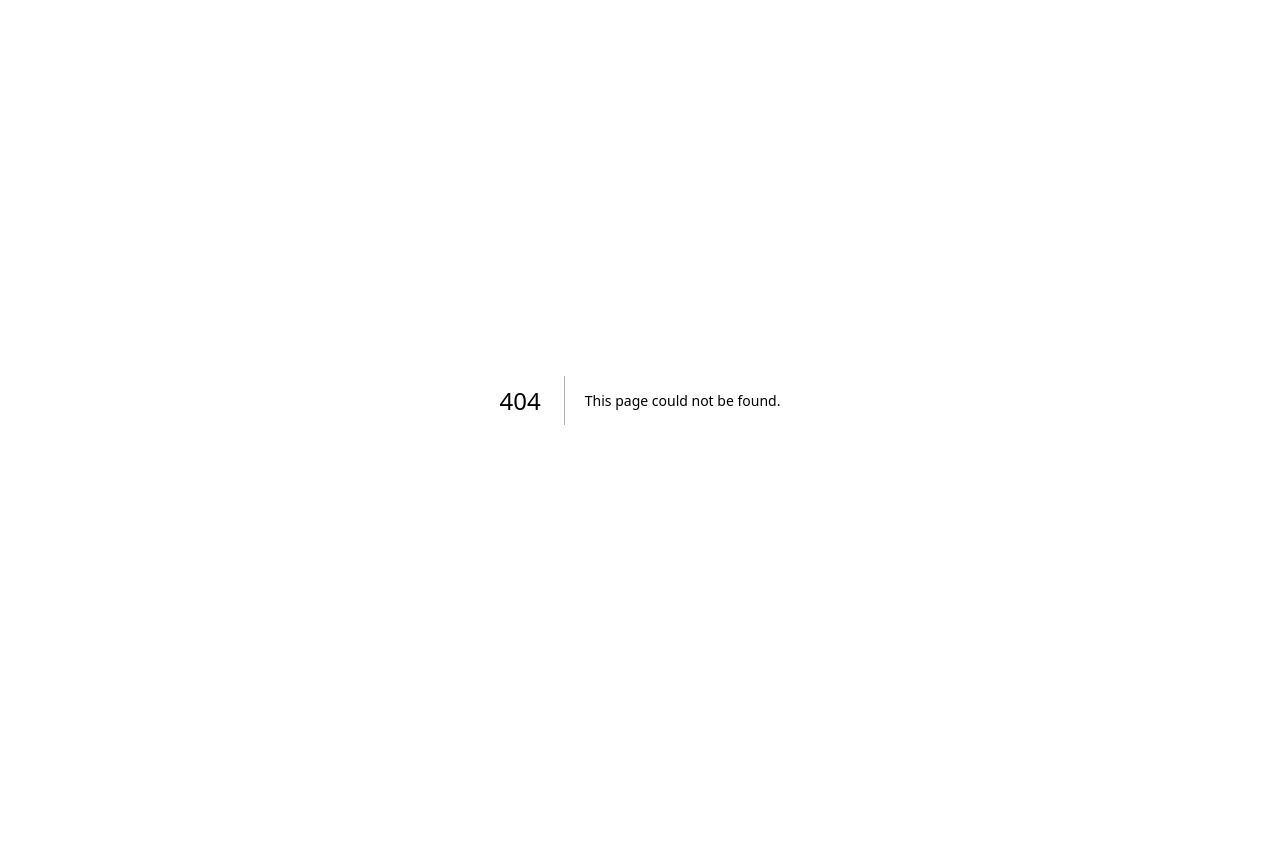
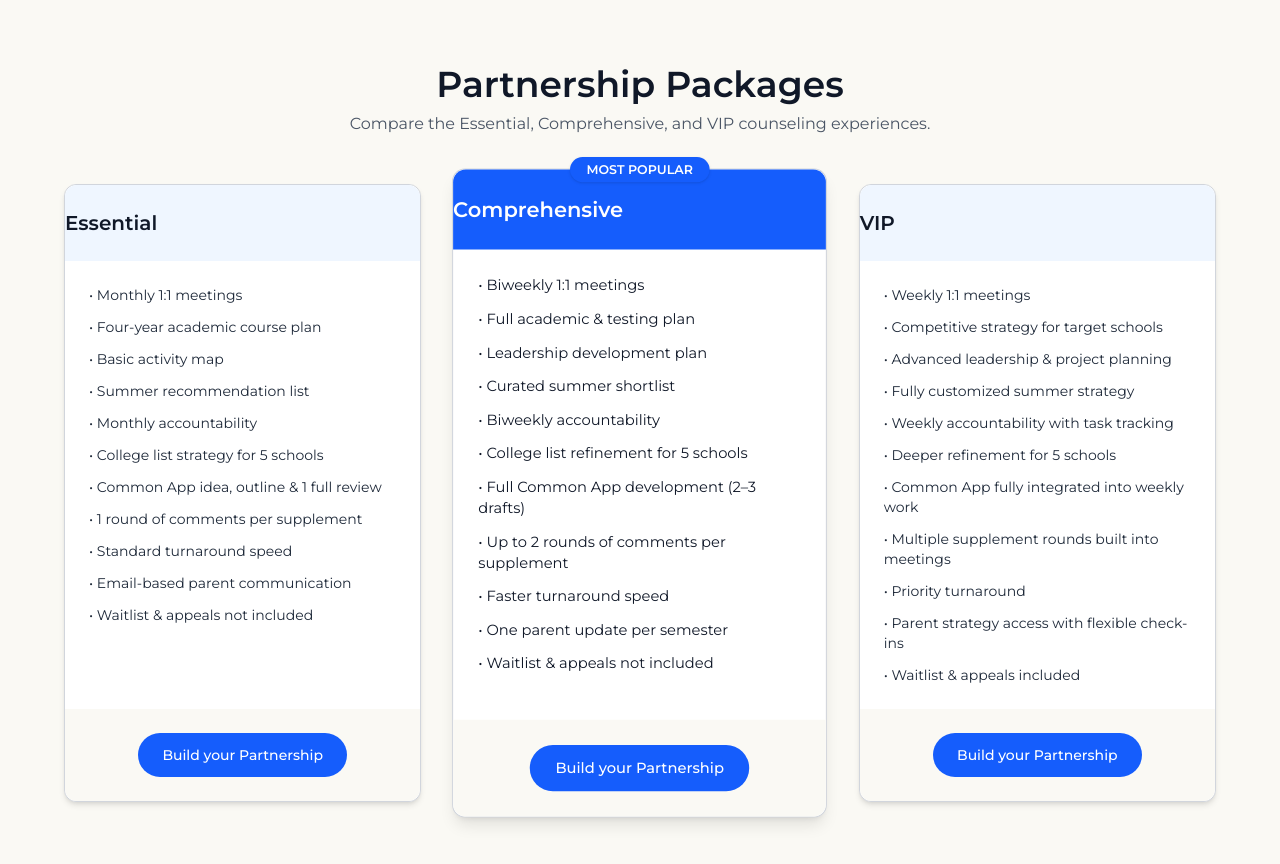
Before and after one commit to Aaron-Sapient/admissionspartners, a Next.js app: page /packages in a window 1280 px wide. Before the commit this address had no page. Before the commit the page ends 800 px from the top, so only its background shows below. Built offline with nearby package versions, Linux system fonts and the light colour scheme.

Commit message:
hyperlink pacakges

```diff
--- /dev/null
+++ b/app/packages/page.js
@@ -0,0 +1,119 @@
+// app/packages/page.js
+import React from "react";
+
+export const metadata = {
+  title: "Admissions Partners | Package Details",
+};
+
+export default function PackagesPage() {
+  return (
+    <div className="min-h-screen bg-[#faf9f4] py-16 px-4 font-[Montserrat]">
+      <div className="max-w-6xl mx-auto text-center mb-12">
+        <h1 className="text-4xl font-semibold text-gray-900 mb-2">
+          Partnership Packages
+        </h1>
+        <p className="text-gray-600">
+          Compare the Essential, Comprehensive, and VIP counseling experiences.
+        </p>
+      </div>
+
+      <div className="grid grid-cols-1 md:grid-cols-3 gap-10 max-w-6xl mx-auto">
+
+        {/* ESSENTIAL */}
+        <div className="bg-white border border-gray-300 rounded-xl shadow-md flex flex-col">
+          <div className="bg-blue-50 py-6 rounded-t-xl">
+            <h2 className="text-xl font-semibold text-gray-900">Essential</h2>
+          </div>
+
+          <ul className="px-6 py-6 text-left text-sm text-gray-800 space-y-3 flex-1">
+            <li>• Monthly 1:1 meetings</li>
+            <li>• Four-year academic course plan</li>
+            <li>• Basic activity map</li>
+            <li>• Summer recommendation list</li>
+            <li>• Monthly accountability</li>
+            <li>• College list strategy for 5 schools</li>
+            <li>• Common App idea, outline & 1 full review</li>
+            <li>• 1 round of comments per supplement</li>
+            <li>• Standard turnaround speed</li>
+            <li>• Email-based parent communication</li>
+            <li>• Waitlist & appeals not included</li>
+          </ul>
+
+          <div className="py-6 bg-[#faf9f4] rounded-b-xl text-center">
+            <a
+              href="/partnership"
+              className="inline-block bg-blue-600 text-white px-6 py-3 rounded-full text-sm font-medium hover:bg-blue-700 transition"
+            >
+              Build your Partnership
+            </a>
+          </div>
+        </div>
+
+        {/* COMPREHENSIVE — MOST POPULAR */}
+        <div className="bg-white border border-gray-300 rounded-xl shadow-lg flex flex-col relative scale-105">
+          <div className="absolute -top-3 left-1/2 -translate-x-1/2 bg-blue-600 text-white text-xs font-semibold px-4 py-1 rounded-full shadow">
+            MOST POPULAR
+          </div>
+
+          <div className="bg-blue-600 py-6 rounded-t-xl text-white">
+            <h2 className="text-xl font-semibold">Comprehensive</h2>
+          </div>
+
+          <ul className="px-6 py-6 text-left text-sm text-gray-900 space-y-3 flex-1">
+            <li>• Biweekly 1:1 meetings</li>
+            <li>• Full academic & testing plan</li>
+            <li>• Leadership development plan</li>
+            <li>• Curated summer shortlist</li>
+            <li>• Biweekly accountability</li>
+            <li>• College list refinement for 5 schools</li>
+            <li>• Full Common App development (2–3 drafts)</li>
+            <li>• Up to 2 rounds of comments per supplement</li>
+            <li>• Faster turnaround speed</li>
+            <li>• One parent update per semester</li>
+            <li>• Waitlist & appeals not included</li>
+          </ul>
+
+          <div className="py-6 bg-[#faf9f4] rounded-b-xl text-center">
+            <a
+              href="/partnership"
+              className="inline-block bg-blue-600 text-white px-6 py-3 rounded-full text-sm font-medium hover:bg-blue-700 transition"
+            >
+              Build your Partnership
+            </a>
+          </div>
+        </div>
+
+        {/* VIP */}
+        <div className="bg-white border border-gray-300 rounded-xl shadow-md flex flex-col">
+          <div className="bg-blue-50 py-6 rounded-t-xl">
+            <h2 className="text-xl font-semibold text-gray-900">VIP</h2>
+          </div>
+
+          <ul className="px-6 py-6 text-left text-sm text-gray-800 space-y-3 flex-1">
+            <li>• Weekly 1:1 meetings</li>
+            <li>• Competitive strategy for target schools</li>
+            <li>• Advanced leadership & project planning</li>
+            <li>• Fully customized summer strategy</li>
+            <li>• Weekly accountability with task tracking</li>
+            <li>• Deeper refinement for 5 schools</li>
+            <li>• Common App fully integrated into weekly work</li>
+            <li>• Multiple supplement rounds built into meetings</li>
+            <li>• Priority turnaround</li>
+            <li>• Parent strategy access with flexible check-ins</li>
+            <li>• Waitlist & appeals included</li>
+          </ul>
+
+          <div className="py-6 bg-[#faf9f4] rounded-b-xl text-center">
+            <a
+              href="/partnership"
+              className="inline-block bg-blue-600 text-white px-6 py-3 rounded-full text-sm font-medium hover:bg-blue-700 transition"
+            >
+              Build your Partnership
+            </a>
+          </div>
+        </div>
+
+      </div>
+    </div>
+  );
+}
--- a/components/partnership/BasePackageSelector.jsx
+++ b/components/partnership/BasePackageSelector.jsx
@@ -14,9 +14,15 @@ export default function BasePackageSelector({
         <div className="w-6 h-6 rounded-full bg-gray-300 flex items-center justify-center text-white text-sm font-semibold">
           2
         </div>
-        <h2 className="text-lg font-semibold">
-          Choose your base counseling package
-        </h2>
+       <h2 className="text-lg font-semibold">
+  Choose your{" "}
+  <a
+    href="https://www.admissions.partners/#packages"
+    className="text-blue-600 underline hover:text-blue-800 transition"
+  >
+    base counseling package
+  </a>
+</h2>
       </div>
       <div className="grid grid-cols-3 gap-4">
         {packages.map((pkg) => {
--- a/components/partnership/Coaching.jsx
+++ b/components/partnership/Coaching.jsx
@@ -42,9 +42,18 @@ export default function Coaching({
   <div className="flex items-center justify-between">
     <div>
       <div className="font-semibold">Ryan 1:1 SAT Popular Combo</div>
-      <div className="text-xs text-gray-600 mb-1">
-        Balanced SAT one-on-one prep package with Ryan & his team.
-      </div>
+     <div className="text-xs text-gray-600 mb-1">
+  Balanced SAT one-on-one{" "}
+  <a
+    href="https://www.ryanchoice.com/#test-prep-signup"
+    target="_blank"
+    rel="noopener noreferrer"
+    className="underline hover:text-gray-800"
+  >
+    prep package
+  </a>{" "}
+  with Ryan & his team.
+</div>
       <div className="font-semibold">$5,460</div>
     </div>
     <input
@@ -61,9 +70,18 @@ export default function Coaching({
   <div className="flex items-center justify-between">
     <div>
       <div className="font-semibold">Ryan 1:1 SAT Premium Combo</div>
-      <div className="text-xs text-gray-600 mb-1">
-        Ryan's most premium 1:1 SAT experience.
-      </div>
+     <div className="text-xs text-gray-600 mb-1">
+  Ryan and his team's most premium one-on-one{" "}
+  <a
+    href="https://www.ryanchoice.com/#test-prep-signup"
+    target="_blank"
+    rel="noopener noreferrer"
+    className="underline hover:text-gray-800"
+  >
+    SAT experience
+  </a>
+  .
+</div>
       <div className="font-semibold">$6,425</div>
     </div>
     <input
```
